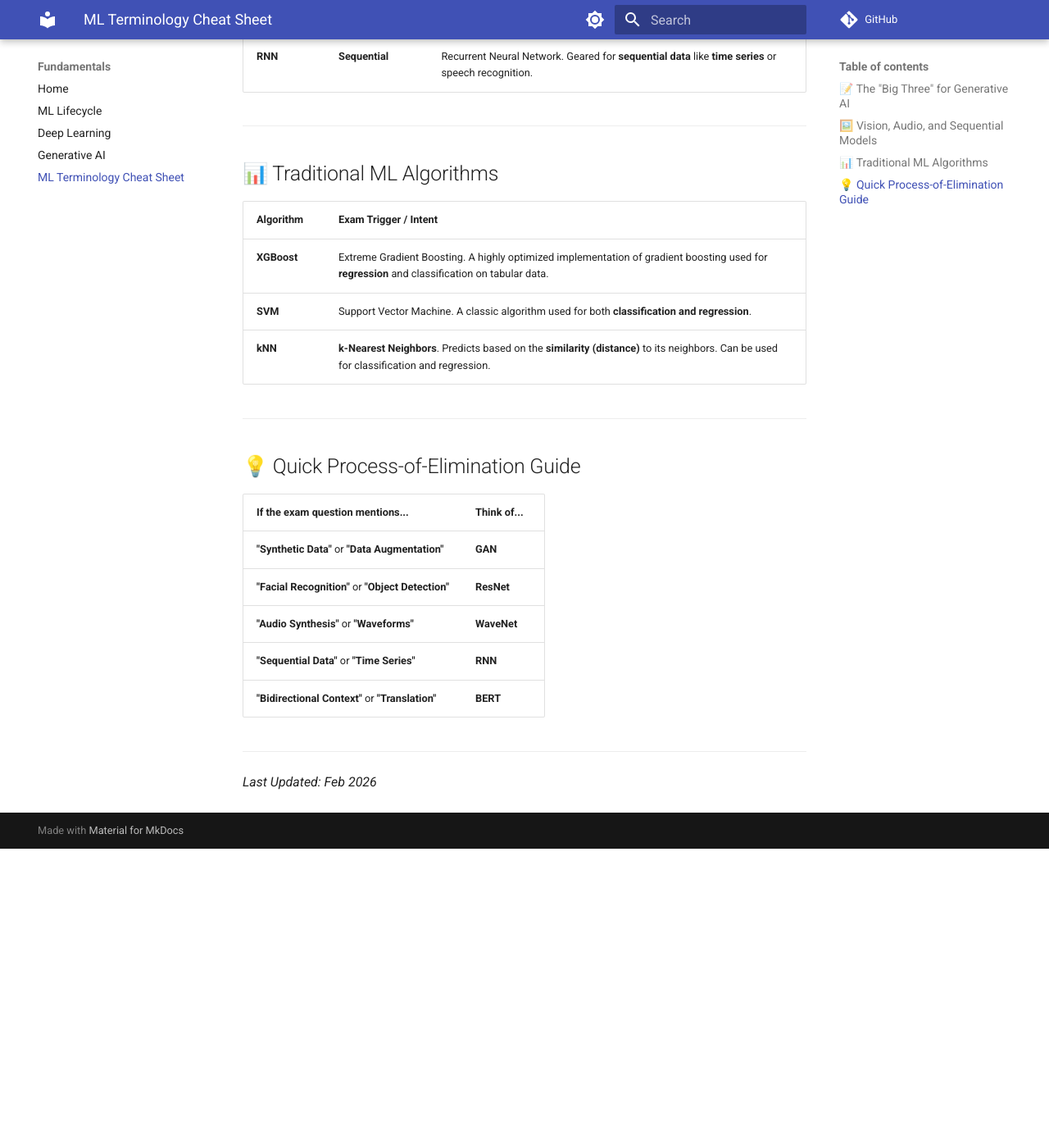
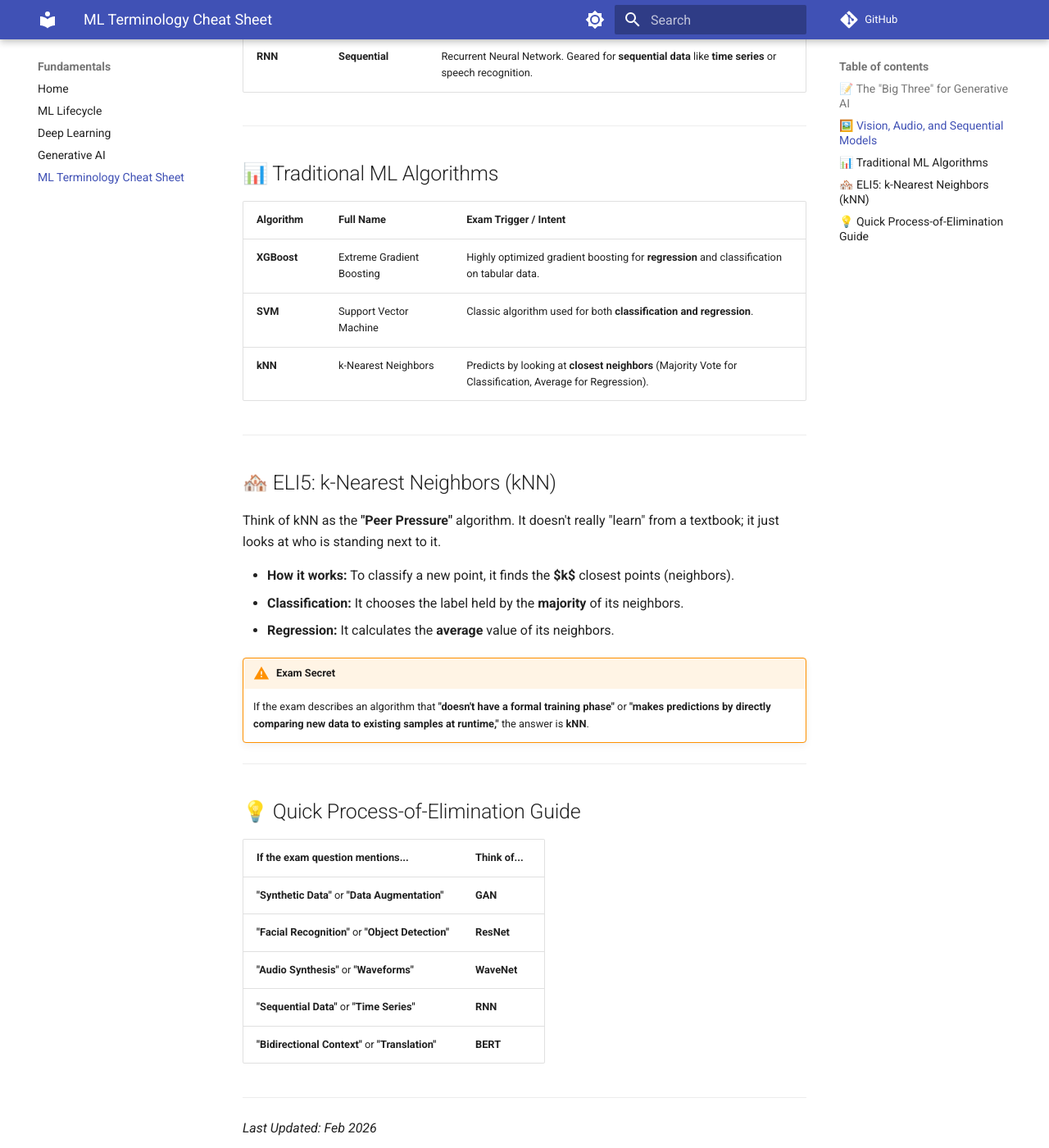
Before and after one commit to kvcenation5/aws-ai-practitioner-exam, an MkDocs documentation site: the page built from docs/13-ml-terminology-cheat-sheet.md, in a window 1280 px wide and 1400 px high, scrolled down 992 px. Shown: the whole window at 82% size. Built offline with MkDocs 1.6.1 and Material for MkDocs 9.7.7, drawn with Linux system fonts in a browser that asks for light colours; comment, search, counter and statistics services are not loaded; before the commit the page ends 2027 px from its top, so only the background shows below that.

Commit message:
Update kNN documentation with peer pressure analogy and exam triggers

```diff
--- a/docs/13-ml-terminology-cheat-sheet.md
+++ b/docs/13-ml-terminology-cheat-sheet.md
@@ -28,11 +28,24 @@ This page is an "Executive Summary" of common machine learning models and terms.
 
 ## 📊 Traditional ML Algorithms
 
-| Algorithm | Exam Trigger / Intent |
-| :--- | :--- |
-| **XGBoost** | Extreme Gradient Boosting. A highly optimized implementation of gradient boosting used for **regression** and classification on tabular data. |
-| **SVM** | Support Vector Machine. A classic algorithm used for both **classification and regression**. |
-| **kNN** | **k-Nearest Neighbors**. Predicts based on the **similarity (distance)** to its neighbors. Can be used for classification and regression. |
+| Algorithm | Full Name | Exam Trigger / Intent |
+| :--- | :--- | :--- |
+| **XGBoost** | Extreme Gradient Boosting | Highly optimized gradient boosting for **regression** and classification on tabular data. |
+| **SVM** | Support Vector Machine | Classic algorithm used for both **classification and regression**. |
+| **kNN** | k-Nearest Neighbors | Predicts by looking at **closest neighbors** (Majority Vote for Classification, Average for Regression). |
+
+---
+
+## 🏘️ ELI5: k-Nearest Neighbors (kNN)
+
+Think of kNN as the **"Peer Pressure"** algorithm. It doesn't really "learn" from a textbook; it just looks at who is standing next to it.
+
+*   **How it works:** To classify a new point, it finds the **$k$** closest points (neighbors).
+*   **Classification:** It chooses the label held by the **majority** of its neighbors.
+*   **Regression:** It calculates the **average** value of its neighbors.
+
+!!! warning "Exam Secret"
+    If the exam describes an algorithm that **"doesn't have a formal training phase"** or **"makes predictions by directly comparing new data to existing samples at runtime,"** the answer is **kNN**.
 
 ---
 
```
